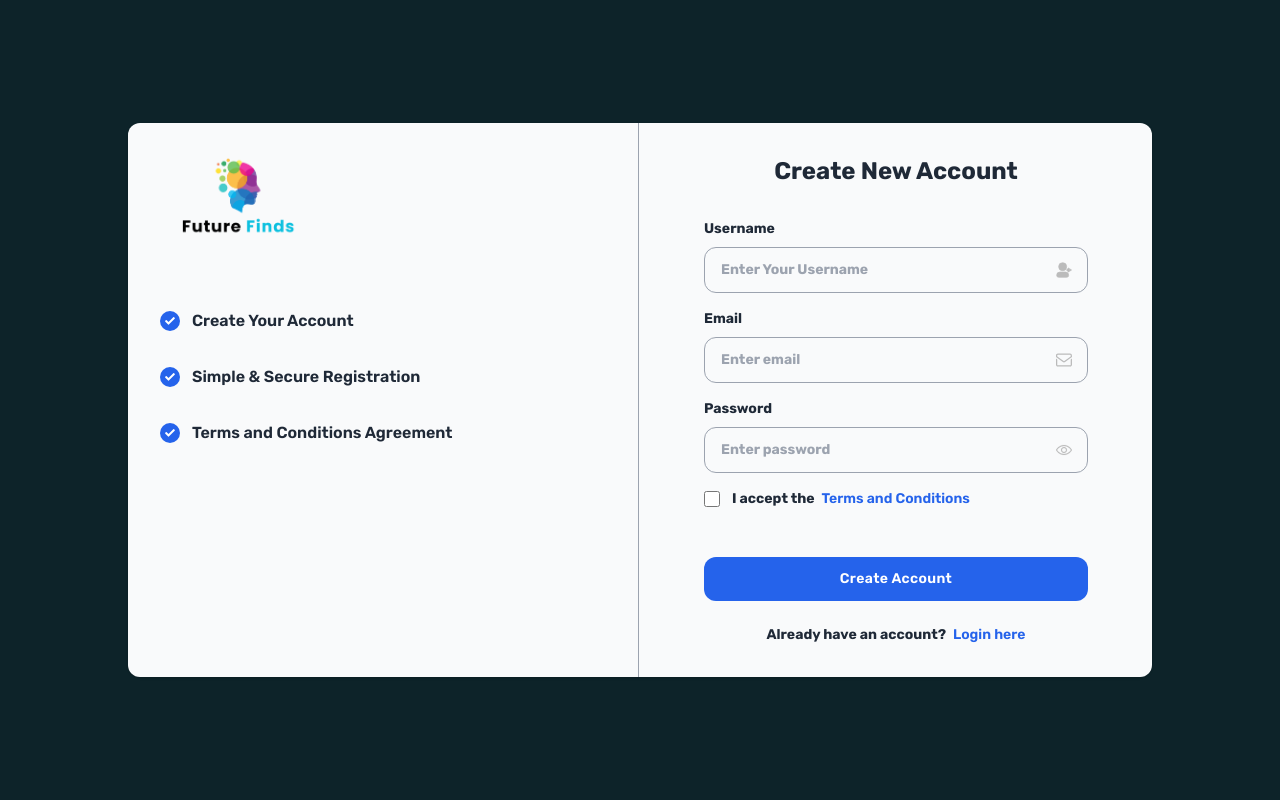
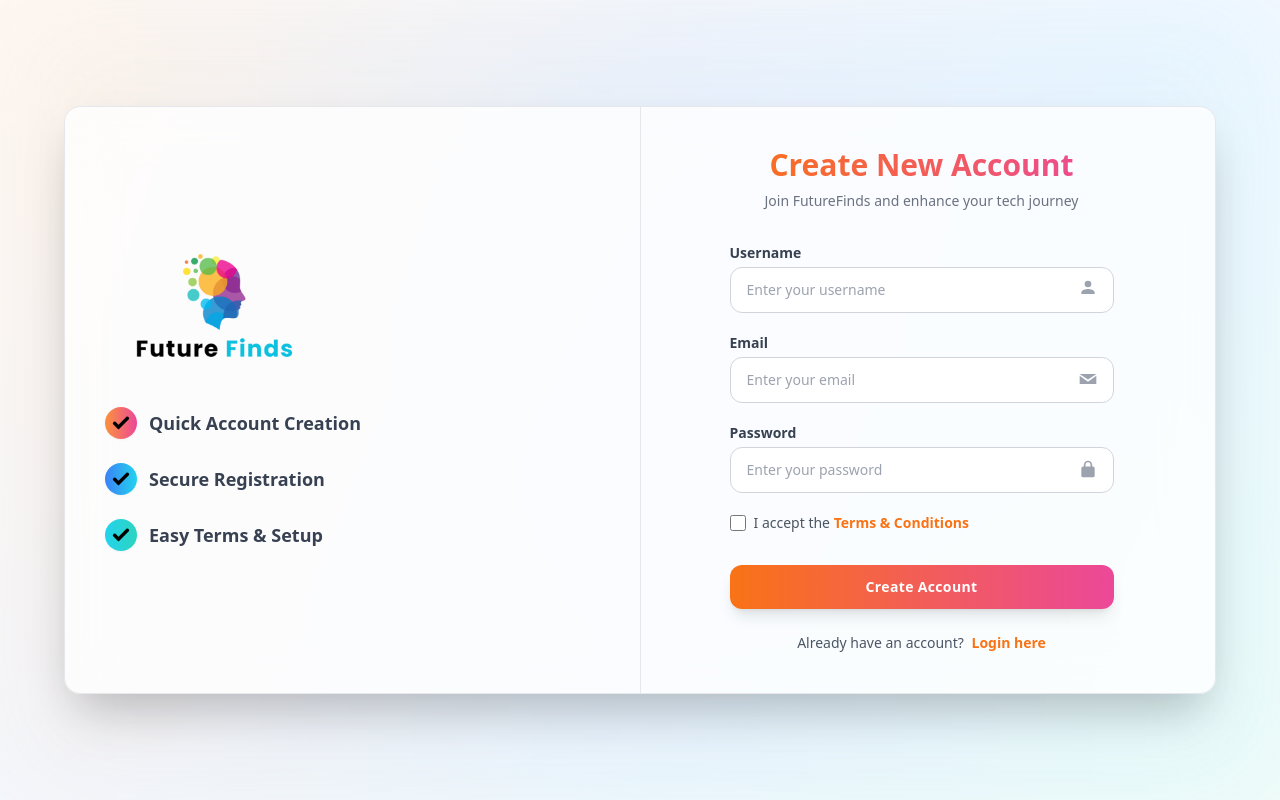
Before and after one commit to Nazmul-SWE/FutureFinds_GadgetHub, a Django app: page /signup/ in a window 1280 px wide. Run offline with Django 5.2, Linux system fonts and the light colour scheme; some libraries are stand-ins or nearby versions.

Commit message:
login and logout page design

```diff
--- a/templates/Signup.html
+++ b/templates/Signup.html
@@ -20,137 +20,135 @@
 </head>
 
 <body>
-    <div class="font-bold bg-[#0d2329] flex items-center md:h-screen p-4">
-        <div class="w-full max-w-5xl mx-auto">
-            <div class="grid md:grid-cols-2 gap-16 bg-gray-50 shadow w-full sm:p-8 p-6 rounded-xl relative">
+{% load static %}
+<main class="font-sans bg-gradient-to-br from-[#fef9f5] via-[#f4f8ff] to-[#f2fcf9] flex items-center justify-center min-h-screen p-4 relative overflow-hidden">
+
+  <!-- Soft gradient glow -->
+  <div class="absolute inset-0 bg-gradient-to-r from-orange-300/20 via-blue-400/20 to-cyan-300/20 blur-3xl opacity-60 animate-pulse"></div>
+
+  <div class="w-full max-w-6xl mx-auto relative z-10">
+    <div class="grid md:grid-cols-2 gap-14 bg-white/80 backdrop-blur-xl shadow-2xl border border-gray-200 w-full sm:p-10 p-6 rounded-2xl transition-all duration-300 hover:shadow-blue-100 hover:border-blue-300/60">
+
+      <!-- Left Info Section -->
+      <div class="flex flex-col justify-center text-gray-700 space-y-8">
         <div>
-                    <div class="mb-16">
-                         {% load static %}
-                        <a href="{% url 'home' %}"><img src="{% static 'images/Future Finds banner (1)_prev_ui.png' %}" alt="logo"
-                                class='w-40 inline-block' />
+          <a href="{% url 'home' %}">
+            <img src="{% static 'images/Future Finds banner (1)_prev_ui.png' %}" alt="logo" class="w-48 md:w-56 transition-transform duration-500 hover:scale-110">
           </a>
         </div>
 
-                    <div class="space-y-8">
-                        <div class="flex items-center gap-3">
-                            <svg xmlns="http://www.w3.org/2000/svg"
-                                class="w-5 h-5 bg-blue-600 fill-white rounded-full p-1 shrink-0" viewBox="0 0 24 24">
-                                <path
-                                    d="M9.707 19.121a.997.997 0 0 1-1.414 0l-5.646-5.647a1.5 1.5 0 0 1 0-2.121l.707-.707a1.5 1.5 0 0 1 2.121 0L9 14.171l9.525-9.525a1.5 1.5 0 0 1 2.121 0l.707.707a1.5 1.5 0 0 1 0 2.121z"
-                                    data-original="#000000"></path>
+        <div class="space-y-6">
+          <div class="flex items-center gap-3 group">
+            <div class="bg-gradient-to-r from-orange-400 to-pink-500 p-1.5 rounded-full shadow-sm">
+              <svg xmlns="http://www.w3.org/2000/svg" class="w-5 h-5 text-white" viewBox="0 0 24 24">
+                <path d="M9.707 19.121a.997.997 0 0 1-1.414 0l-5.646-5.647a1.5 1.5 0 0 1 0-2.121l.707-.707a1.5 1.5 0 0 1 2.121 0L9 14.171l9.525-9.525a1.5 1.5 0 0 1 2.121 0l.707.707a1.5 1.5 0 0 1 0 2.121z"></path>
               </svg>
-                            <h4 class="text-gray-800 text-base font-semibold">Create Your Account</h4>
             </div>
-                        <div class="flex items-center gap-3">
-                            <svg xmlns="http://www.w3.org/2000/svg"
-                                class="w-5 h-5 bg-blue-600 fill-white rounded-full p-1 shrink-0" viewBox="0 0 24 24">
-                                <path
-                                    d="M9.707 19.121a.997.997 0 0 1-1.414 0l-5.646-5.647a1.5 1.5 0 0 1 0-2.121l.707-.707a1.5 1.5 0 0 1 2.121 0L9 14.171l9.525-9.525a1.5 1.5 0 0 1 2.121 0l.707.707a1.5 1.5 0 0 1 0 2.121z"
-                                    data-original="#000000"></path>
+            <h4 class="text-lg font-semibold group-hover:text-orange-500 transition">Quick Account Creation</h4>
+          </div>
+
+          <div class="flex items-center gap-3 group">
+            <div class="bg-gradient-to-r from-blue-500 to-cyan-400 p-1.5 rounded-full shadow-sm">
+              <svg xmlns="http://www.w3.org/2000/svg" class="w-5 h-5 text-white" viewBox="0 0 24 24">
+                <path d="M9.707 19.121a.997.997 0 0 1-1.414 0l-5.646-5.647a1.5 1.5 0 0 1 0-2.121l.707-.707a1.5 1.5 0 0 1 2.121 0L9 14.171l9.525-9.525a1.5 1.5 0 0 1 2.121 0l.707.707a1.5 1.5 0 0 1 0 2.121z"></path>
               </svg>
-                            <h4 class="text-gray-800 text-base font-semibold">Simple & Secure Registration</h4>
             </div>
-                        <div class="flex items-center gap-3">
-                            <svg xmlns="http://www.w3.org/2000/svg"
-                                class="w-5 h-5 bg-blue-600 fill-white rounded-full p-1 shrink-0" viewBox="0 0 24 24">
-                                <path
-                                    d="M9.707 19.121a.997.997 0 0 1-1.414 0l-5.646-5.647a1.5 1.5 0 0 1 0-2.121l.707-.707a1.5 1.5 0 0 1 2.121 0L9 14.171l9.525-9.525a1.5 1.5 0 0 1 2.121 0l.707.707a1.5 1.5 0 0 1 0 2.121z"
-                                    data-original="#000000"></path>
+            <h4 class="text-lg font-semibold group-hover:text-blue-600 transition">Secure Registration</h4>
+          </div>
+
+          <div class="flex items-center gap-3 group">
+            <div class="bg-gradient-to-r from-cyan-400 to-teal-400 p-1.5 rounded-full shadow-sm">
+              <svg xmlns="http://www.w3.org/2000/svg" class="w-5 h-5 text-white" viewBox="0 0 24 24">
+                <path d="M9.707 19.121a.997.997 0 0 1-1.414 0l-5.646-5.647a1.5 1.5 0 0 1 0-2.121l.707-.707a1.5 1.5 0 0 1 2.121 0L9 14.171l9.525-9.525a1.5 1.5 0 0 1 2.121 0l.707.707a1.5 1.5 0 0 1 0 2.121z"></path>
               </svg>
-                            <h4 class="text-gray-800 text-base font-semibold">Terms and Conditions Agreement</h4>
+            </div>
+            <h4 class="text-lg font-semibold group-hover:text-teal-500 transition">Easy Terms & Setup</h4>
           </div>
         </div>
       </div>
 
-                <form class="md:max-w-sm w-full mx-auto" method="post">
+      <!-- Right Form Section -->
+      <form class="md:max-w-sm w-full mx-auto text-gray-700" method="post">
         {% csrf_token %}
-                    <div class="mb-8">
-                        <h3 class="text-gray-800 text-2xl font-bold text-center">
-                            Create New Account
-                        </h3>
+        <div class="mb-8 text-center">
+          <h3 class="text-3xl font-bold bg-gradient-to-r from-orange-500 to-pink-500 bg-clip-text text-transparent">Create New Account</h3>
+          <p class="text-sm text-gray-500 mt-2">Join FutureFinds and enhance your tech journey</p>
         </div>
 
-                    <div class="space-y-4">
+        <div class="space-y-5">
+          <!-- Username -->
           <div>
-                            <label class="text-gray-800 text-sm mb-2 block">Username</label>
-                            <div class="relative flex items-center">
+            <label class="text-gray-700 text-sm mb-1 block font-semibold">Username</label>
+            <div class="relative">
               <input name="username" type="text" required
-                                    class="bg-transparent border border-gray-400 w-full text-gray-800 text-sm pl-4 pr-10 py-3 rounded-xl outline-blue-600"
-                                    placeholder="Enter Your Username" />
-                                <svg xmlns="http://www.w3.org/2000/svg" fill="#bbb" stroke="#bbb"
-                                    class="w-4 h-4 absolute right-4" viewBox="0 0 24 24">
-                                    <circle cx="10" cy="7" r="6" data-original="#000000"></circle>
-                                    <path
-                                        d="M14 15H6a5 5 0 0 0-5 5 3 3 0 0 0 3 3h12a3 3 0 0 0 3-3 5 5 0 0 0-5-5zm8-4h-2.59l.3-.29a1 1 0 0 0-1.42-1.42l-2 2a1 1 0 0 0 0 1.42l2 2a1 1 0 0 0 1.42 0 1 1 0 0 0 0-1.42l-.3-.29H22a1 1 0 0 0 0-2z"
-                                        data-original="#000000"></path>
+                class="bg-white border border-gray-300 w-full text-gray-800 text-sm pl-4 pr-10 py-3 rounded-xl outline-none focus:ring-2 focus:ring-orange-400/70 transition-all duration-300"
+                placeholder="Enter your username">
+              <svg xmlns="http://www.w3.org/2000/svg" class="w-5 h-5 absolute right-4 top-3 text-gray-400" viewBox="0 0 24 24">
+                <path fill="currentColor"
+                      d="M12 12c2.67 0 8 1.34 8 4v2H4v-2c0-2.66 5.33-4 8-4zm0-2a4 4 0 1 0 0-8 4 4 0 0 0 0 8z"/>
               </svg>
             </div>
           </div>
+
+          <!-- Email -->
           <div>
-                            <label class="text-gray-800 text-sm mb-2 block">Email</label>
-                            <div class="relative flex items-center">
+            <label class="text-gray-700 text-sm mb-1 block font-semibold">Email</label>
+            <div class="relative">
               <input name="email" type="email" required
-                                    class="bg-transparent border border-gray-400 w-full text-gray-800 text-sm pl-4 pr-10 py-3 rounded-xl outline-blue-600"
-                                    placeholder="Enter email" />
-                                <svg xmlns="http://www.w3.org/2000/svg" fill="#bbb" stroke="#bbb"
-                                    class="w-4 h-4 absolute right-4" viewBox="0 0 682.667 682.667">
-                                    <defs>
-                                        <clipPath id="a" clipPathUnits="userSpaceOnUse">
-                                            <path d="M0 512h512V0H0Z" data-original="#000000"></path>
-                                        </clipPath>
-                                    </defs>
-                                    <g clip-path="url(#a)" transform="matrix(1.33 0 0 -1.33 0 682.667)">
-                                        <path fill="none" stroke-miterlimit="10" stroke-width="40"
-                                            d="M452 444H60c-22.091 0-40-17.909-40-40v-39.446l212.127-157.782c14.17-10.54 33.576-10.54 47.746 0L492 364.554V404c0 22.091-17.909 40-40 40Z"
-                                            data-original="#000000"></path>
-                                        <path
-                                            d="M472 274.9V107.999c0-11.027-8.972-20-20-20H60c-11.028 0-20 8.973-20 20V274.9L0 304.652V107.999c0-33.084 26.916-60 60-60h392c33.084 0 60 26.916 60 60v196.653Z"
-                                            data-original="#000000"></path>
-                                    </g>
+                class="bg-white border border-gray-300 w-full text-gray-800 text-sm pl-4 pr-10 py-3 rounded-xl outline-none focus:ring-2 focus:ring-blue-400/70 transition-all duration-300"
+                placeholder="Enter your email">
+              <svg xmlns="http://www.w3.org/2000/svg" class="w-5 h-5 absolute right-4 top-3 text-gray-400" viewBox="0 0 24 24">
+                <path fill="currentColor"
+                      d="M12 12.713L1.8 6h20.4L12 12.713zm0 2.574L2 8v10h20V8l-10 7.287z"/>
               </svg>
             </div>
           </div>
+
+          <!-- Password -->
           <div>
-                            <label class="text-gray-800 text-sm mb-2 block">Password</label>
-                            <div class="relative flex items-center">
+            <label class="text-gray-700 text-sm mb-1 block font-semibold">Password</label>
+            <div class="relative">
               <input name="password" type="password" required
-                                    class="bg-transparent border border-gray-400 w-full text-gray-800 text-sm pl-4 pr-10 py-3 rounded-xl outline-blue-600"
-                                    placeholder="Enter password" />
-                                <svg xmlns="http://www.w3.org/2000/svg" fill="#bbb" stroke="#bbb"
-                                    class="w-4 h-4 absolute right-4 cursor-pointer" viewBox="0 0 128 128">
-                                    <path
-                                        d="M64 104C22.127 104 1.367 67.496.504 65.943a4 4 0 0 1 0-3.887C1.367 60.504 22.127 24 64 24s62.633 36.504 63.496 38.057a4 4 0 0 1 0 3.887C126.633 67.496 105.873 104 64 104zM8.707 63.994C13.465 71.205 32.146 96 64 96c31.955 0 50.553-24.775 55.293-31.994C114.535 56.795 95.854 32 64 32 32.045 32 13.447 56.775 8.707 63.994zM64 88c-13.234 0-24-10.766-24-24s10.766-24 24-24 24 10.766 24 24-10.766 24-24 24zm0-40c-8.822 0-16 7.178-16 16s7.178 16 16 16 16-7.178 16-16-7.178-16-16-16z"
-                                        data-original="#000000"></path>
+                class="bg-white border border-gray-300 w-full text-gray-800 text-sm pl-4 pr-10 py-3 rounded-xl outline-none focus:ring-2 focus:ring-cyan-400/70 transition-all duration-300"
+                placeholder="Enter your password">
+              <svg xmlns="http://www.w3.org/2000/svg" class="w-5 h-5 absolute right-4 top-3 text-gray-400" viewBox="0 0 24 24">
+                <path fill="currentColor"
+                      d="M12 17a2 2 0 1 0 .001-3.999A2 2 0 0 0 12 17zm6-8h-1V7a5 5 0 1 0-10 0v2H6a2 2 0 0 0-2 2v9a2 2 0 0 0 2 2h12a2 2 0 0 0 2-2v-9a2 2 0 0 0-2-2zm-3 0H9V7a3 3 0 1 1 6 0v2z"/>
               </svg>
             </div>
           </div>
-                        <div class="flex items-center">
+
+          <!-- Terms -->
+          <div class="flex items-center text-gray-600">
             <input id="remember-me" name="remember-me" type="checkbox"
-                                class="h-4 w-4 shrink-0 text-blue-600 focus:ring-blue-500 border-gray-300 rounded" />
-                            <label for="remember-me" class="ml-3 block text-sm text-gray-800">
-                                I accept the <a href="javascript:void(0);"
-                                    class="text-blue-600 font-semibold hover:underline ml-1">Terms and Conditions</a>
+              class="h-4 w-4 text-orange-500 border-gray-300 rounded focus:ring-orange-400/50">
+            <label for="remember-me" class="ml-2 text-sm">
+              I accept the <a href="#" class="text-orange-500 font-semibold hover:underline">Terms & Conditions</a>
             </label>
           </div>
         </div>
 
-                    <div class="mt-12">
+        <!-- Submit Button -->
+        <div class="mt-8">
           <button type="submit"
-                            class="w-full py-3 px-6 text-sm tracking-wide font-semibold rounded-xl bg-blue-600 hover:bg-blue-700 text-white focus:outline-none">
+            class="w-full py-3 px-6 text-sm tracking-wide font-semibold rounded-xl bg-gradient-to-r from-orange-500 to-pink-500 hover:from-pink-500 hover:to-orange-400 transition-all duration-300 text-white shadow-lg hover:shadow-orange-200 transform hover:-translate-y-1">
             Create Account
           </button>
         </div>
 
-                    <p class="text-sm text-gray-800 mt-6 text-center">Already have an account? <a
-                            href="{% url 'login' %}" class="text-blue-600 font-semibold hover:underline ml-1">Login
-                            here</a></p>
+        <p class="text-sm text-gray-600 mt-6 text-center">
+          Already have an account?
+          <a href="{% url 'login' %}" class="text-orange-500 font-semibold hover:underline ml-1">Login here</a>
+        </p>
       </form>
-                <div class="divider absolute left-0 right-0 mx-auto w-1 h-full border-l border-gray-400 max-md:hidden">
-                </div>
 
+      <!-- Divider Line -->
+      <div class="absolute left-1/2 top-0 bottom-0 border-l border-gray-200 hidden md:block"></div>
     </div>
   </div>
-    </div>
+</main>
+
+
 </body>
 
 </html>
--- a/templates/home.html
+++ b/templates/home.html
@@ -222,9 +222,9 @@
       <div class="absolute inset-0 flex flex-col items-center justify-center text-center bg-black bg-opacity-30 px-4">
         <h2 class="text-2xl sm:text-4xl md:text-5xl font-bold text-white mb-4"></h2>
         <p class="text-white mb-5 text-sm sm:text-base md:text-lg"></p>
-        <a href="/shop/"
+        <a href="{% url 'rental_products' %}"
            class="bg-orange-500 border border-transparent hover:bg-transparent hover:border-orange-500 text-white hover:text-orange-500 font-bold py-2 px-8 rounded-full w-full sm:w-auto text-center transition text-2xl">
-          Explore Now
+          Rent Now
         </a>
       </div>
       <!-- Arrows -->
```
Also changed, not shown: templates/Login.html (+71 -75 lines), db.sqlite3, static/images/Rent .png (added). Lines whose indentation alone changed are shown as unchanged.
